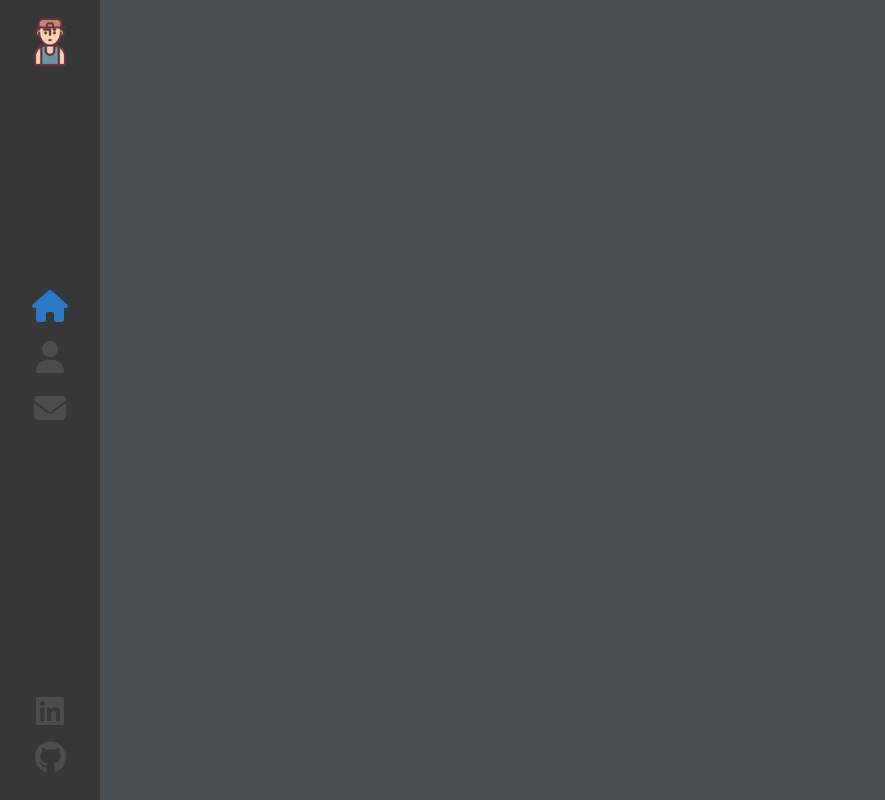
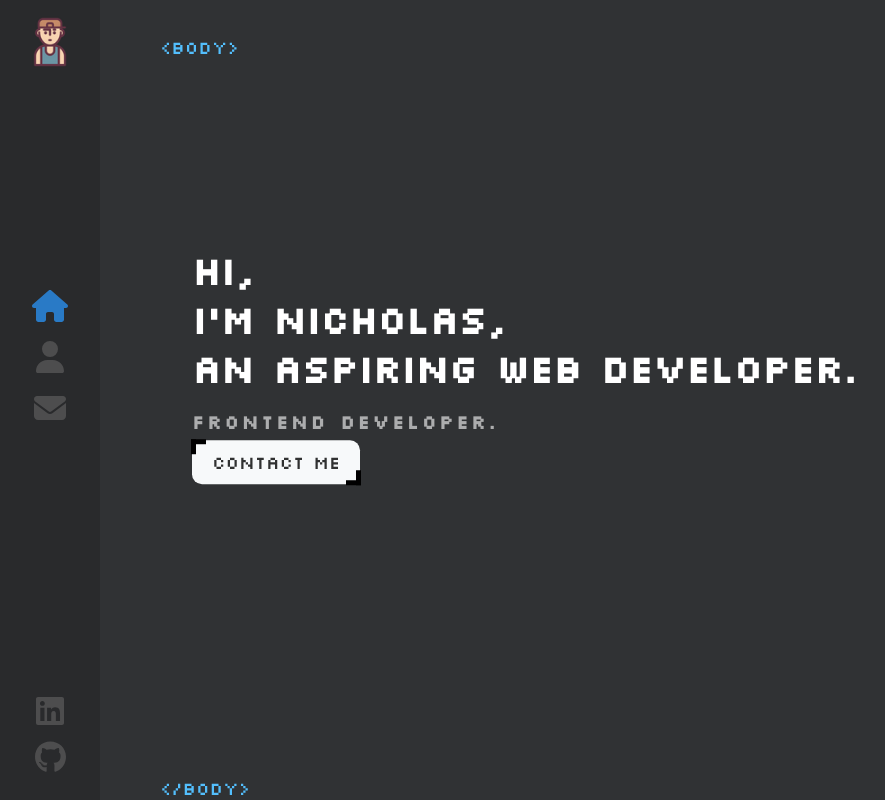
Before and after one commit to nicholasysf/myPortfolio, a React (Create React App) app: page / in a window 1280 px wide. Shown: the whole page, without its empty margins (0-885 px from the left). Built offline with nearby package versions, Linux system fonts and the light colour scheme.

Commit message:
Finished home page

```diff
--- a/src/App.js
+++ b/src/App.js
@@ -2,12 +2,15 @@ import logo from './logo.svg';
 import './App.scss';
 import { Routes , Route } from 'react-router-dom'
 import Layout from './components/Layout';
+import Home from './components/Home';
 
 function App() {
   return (
     <>
     <Routes>
-      <Route path='/' element = {<Layout/>}></Route>
+      <Route path='/' element = {<Layout/>}>
+        <Route index element={<Home/>}/>
+      </Route>
     </Routes>
     </>
   );
--- /dev/null
+++ b/src/components/Home/index.js
@@ -0,0 +1,15 @@
+import { Link } from "react-router-dom"
+import './index.scss'
+const Home = () =>{
+    return(
+        <div className="container home-page">
+            <div className="text-zone">
+                <h1>Hi,<br/>I'm Nicholas,<br/>an aspiring web developer.<br/></h1>
+                <h2>Frontend developer.</h2>
+                <Link to="/contact" className="flat-button">CONTACT ME</Link>
+            </div>
+        </div>
+    )
+}
+
+export default Home
--- /dev/null
+++ b/src/components/Home/index.scss
@@ -0,0 +1,69 @@
+.home-page{
+    .text-zone{
+        position: absolute;
+        left: 15%;
+        top: 50%;
+        transform: translateY(-50%);
+        width: 60%;
+        max-height: 90%;
+    }
+    h1{
+        color: white;
+        font-size: 38px;
+        margin: 0;
+
+    }
+}
+
+h2{
+    color: white;
+    opacity: 0.6;
+    font-size: 19px;
+    letter-spacing: 3px;
+    animation: fadeIn 1s 1.8s backwards;
+}
+
+.flat-button{
+    cursor:pointer;
+      position:relative;
+      padding:10px 20px;
+      background:rgb(247, 249, 250);
+      font-size:18px;
+      text-decoration: none;
+      color:hsl(180, 1%, 19%);
+      border-top-right-radius:10px;
+      border-bottom-left-radius:10px;
+      transition:all 1s;
+      &:after,&:before{
+        content:" ";
+        width:10px;
+        height:10px;
+        position:absolute;
+        border :0px solid #fff;
+        transition:all 1s;
+        }
+      &:after{
+        top:-1px;
+        left:-1px;
+        border-top:5px solid hsl(0, 0%, 0%);
+        border-left:5px solid hsl(0, 0%, 0%);
+      }
+      &:before{
+        bottom:-1px;
+        right:-1px;
+        border-bottom:5px solid hsl(0, 0%, 0%);
+        border-right:5px solid hsl(0, 0%, 0%);
+      }
+      &:hover{
+        border-top-right-radius:0px;
+      border-bottom-left-radius:0px;
+        // background:rgba(0,0,0,.5);
+        // color:white;
+        &:before,&:after{
+
+          width:100%;
+          height:100%;
+          // border-color:white;
+        }
+      }
+    }
--- a/src/components/Layout/index.js
+++ b/src/components/Layout/index.js
@@ -1,3 +1,4 @@
+import { Outlet } from 'react-router-dom';
 import Sidebar from '../Sidebar';
 import './index.scss';
 
@@ -6,7 +7,9 @@ const Layout = () =>{
      <div className='App'>
         <Sidebar/>
         <div className='page'>
-            <span className='tags'></span>
+            <span className='tags top-tags'>&lt;body&gt;</span>
+            <Outlet/>
+            <span className='tags bottom-tags'>&lt;/body&gt;</span>
         </div>
      </div>
     )
--- a/src/components/Layout/index.scss
+++ b/src/components/Layout/index.scss
@@ -0,0 +1,32 @@
+.page{
+    width: 100%;
+    height: 100%;
+    position: absolute;
+}
+
+.top-tags{
+    top:35px;
+    bottom: auto;
+}
+
+.tags{
+    color: hsl(202, 98%, 66%);
+    opacity: 1;
+    position: absolute;
+    bottom: 0;
+    left: 160px;
+    font-size: 18px;
+}
+
+.container{
+    width: 100%;
+    will-change: contents;
+    height: 90%;
+    min-height: 566px;
+    top: 5%;
+    margin: 0 auto;
+    z-index: 1;
+    transform-style: preserve-3d;
+    animation: fadeIn 1s forwards;
+    animation-delay: 1s;
+}
--- a/src/components/Sidebar/index.scss
+++ b/src/components/Sidebar/index.scss
@@ -1,5 +1,5 @@
 .nav-bar {
-    background: #373737;
+    background: #292a2c;
     width: 100px;
     height: 100%;
     position: absolute;
--- a/src/index.css
+++ b/src/index.css
@@ -10,7 +10,7 @@ body {
   margin: 0;
   font-family: 'Silkscreen', cursive;
   color: #444;
-  background: #474d51;
+  background: #303234;
   -webkit-font-smoothing: antialiased;
   -moz-osx-font-smoothing: grayscale;
 }
```
